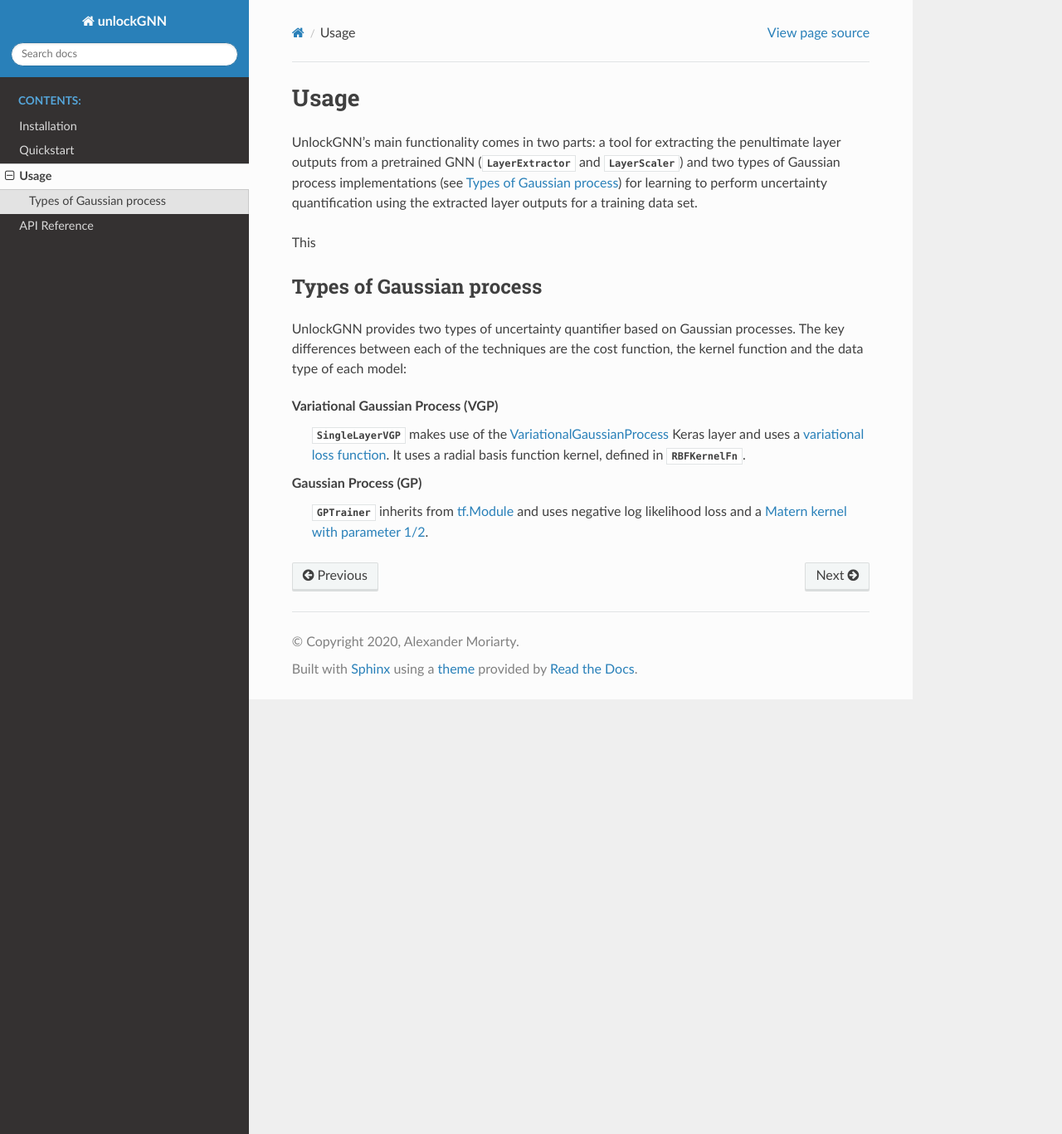
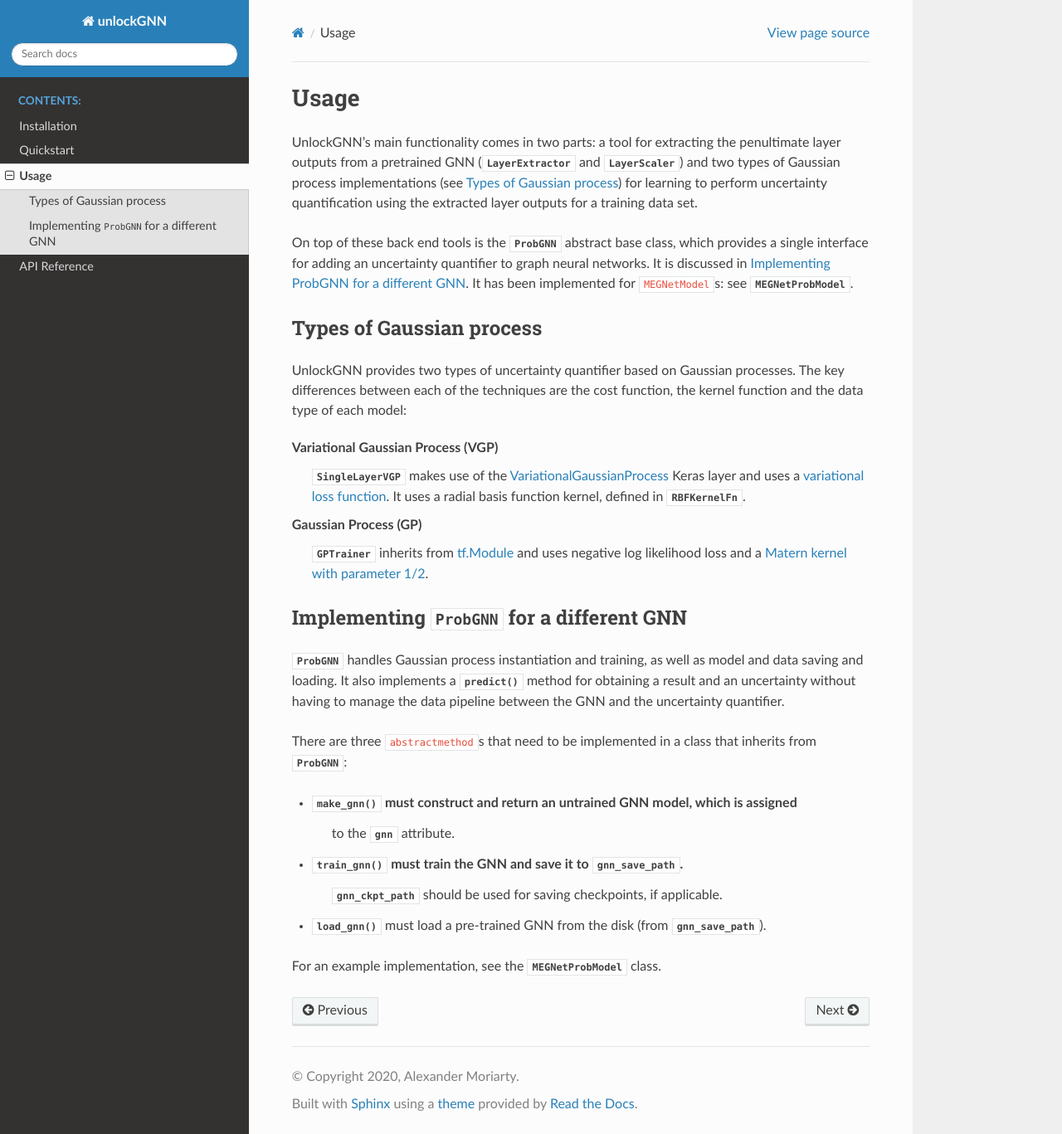
Before and after one commit to a-ws-m/unlockNN, a Sphinx documentation site: the page built from docs/source/usage.rst, in a window 1280 px wide and 1367 px high. Shown: the whole window at 83% size. Built offline with Sphinx 7.4.7 and the Read the Docs theme 2.0.0, drawn with Linux system fonts in a browser that asks for light colours.

Commit message:
Add ProbGNN to docs

```diff
--- a/docs/source/usage.rst
+++ b/docs/source/usage.rst
@@ -6,7 +6,10 @@ UnlockGNN's main functionality comes in two parts: a tool for extracting the pen
 two types of Gaussian process implementations (see :ref:`Types of Gaussian process`) for learning to perform uncertainty
 quantification using the extracted layer outputs for a training data set.
 
-This
+On top of these back end tools is the |probgnn| abstract base class, which provides a single interface
+for adding an uncertainty quantifier to graph neural networks.
+It is discussed in :ref:`Implementing |probgnn| for a different GNN`.
+It has been implemented for ``MEGNetModel``\ s: see :class:`~unlockgnn.MEGNetProbModel`.
 
 Types of Gaussian process
 -------------------------
@@ -21,3 +24,22 @@ Variational Gaussian Process (VGP)
 Gaussian Process (GP)
     :class:`~unlockgnn.gp.gp_trainer.GPTrainer` inherits from `tf.Module <https://www.tensorflow.org/api_docs/python/tf/Module>`_
     and uses negative log likelihood loss and a `Matern kernel with parameter 1/2 <https://www.tensorflow.org/api_docs/python/tf/Module>`_.
+
+Implementing |probgnn| for a different GNN
+------------------------------------------
+
+|probgnn| handles Gaussian process instantiation and training, as well as model and data saving and loading.
+It also implements a :meth:`~unlockgnn.ProbGNN.predict` method for obtaining a result and an uncertainty without
+having to manage the data pipeline between the GNN and the uncertainty quantifier.
+
+There are three ``abstractmethod``\ s that need to be implemented in a class that inherits from |probgnn|:
+
+* :meth:`~unlockgnn.ProbGNN.make_gnn` must construct and return an untrained GNN model, which is assigned
+    to the :attr:`~unlockgnn.ProbGNN.gnn` attribute.
+* :meth:`~unlockgnn.ProbGNN.train_gnn` must train the GNN and save it to :attr:`~unlockgnn.ProbGNN.gnn_save_path`.
+    :attr:`~unlockgnn.ProbGNN.gnn_ckpt_path` should be used for saving checkpoints, if applicable.
+* :meth:`~unlockgnn.ProbGNN.load_gnn` must load a pre-trained GNN from the disk (from :attr:`~unlockgnn.ProbGNN.gnn_save_path`).
+
+For an example implementation, see the :class:`~unlockgnn.MEGNetProbModel` class.
+
+.. |probgnn| replace:: :class:`~unlockgnn.ProbGNN`
```
